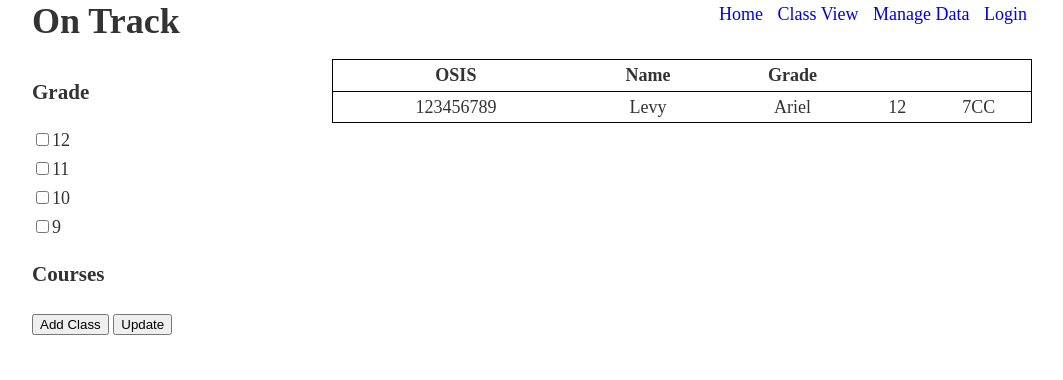
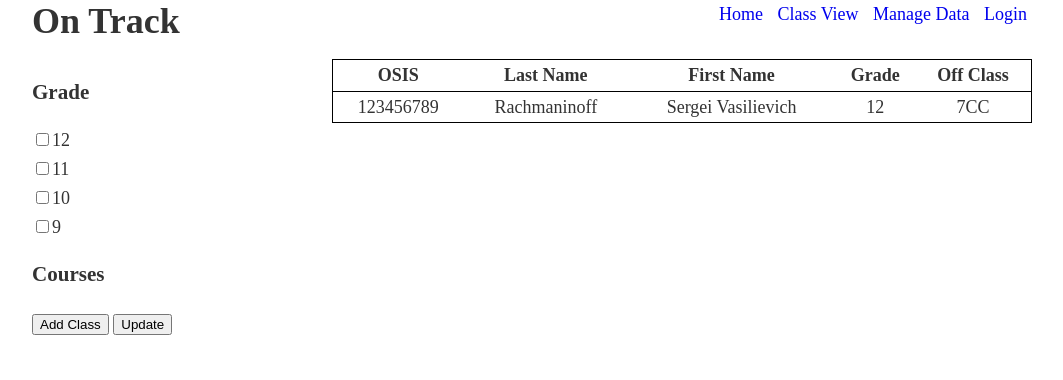
Before and after one commit to stuy-tetrabyte/graduation-req-tracker, a Flask app: page /class/1 in a window 1280 px wide. Shown: the part 40-420 px from the top of the page, without its empty margins (108-1171 px from the left). Run offline with Flask 2, Linux system fonts and the light colour scheme.

Commit message:
modified student info table

```diff
--- a/templates/class.html
+++ b/templates/class.html
@@ -25,11 +25,17 @@
 
 <div id="results">
 	<table>
-		<tr><th>OSIS</th><th>Name</th><th>Grade</th></tr>
+		<tr>
+			<th>OSIS</th>
+			<th>Last Name</th>
+			<th>First Name</th>
+			<th>Grade</th>
+			<th>Off Class</th>
+		</tr>
 		<tr class="clickable-student" data-href="/student/123456789">
 			<td>123456789</td>
-			<td>Levy</td>
-			<td>Ariel</td>
+			<td>Rachmaninoff</td>
+			<td>Sergei Vasilievich</td>
 			<td>12</td>
 			<td>7CC</td>
 		</tr>
```
